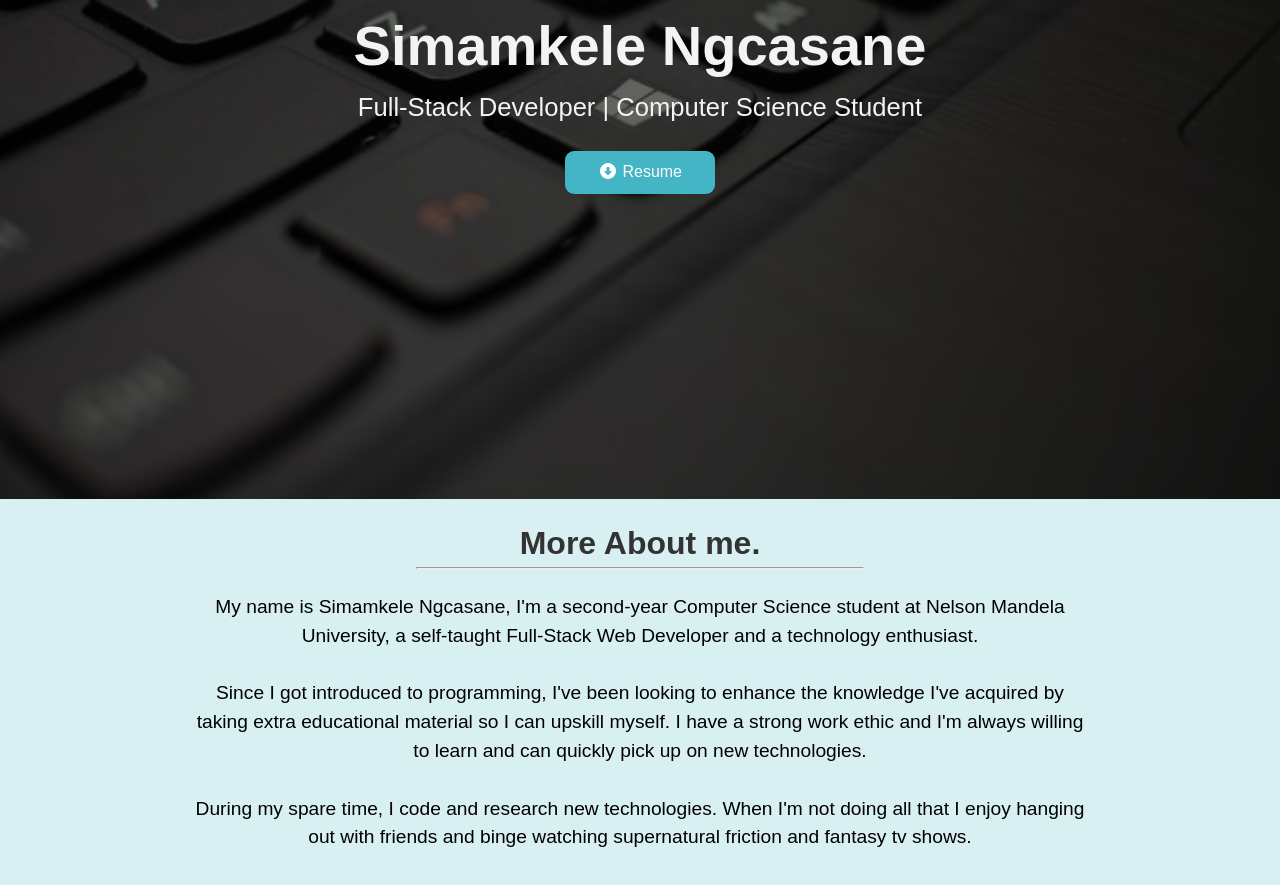
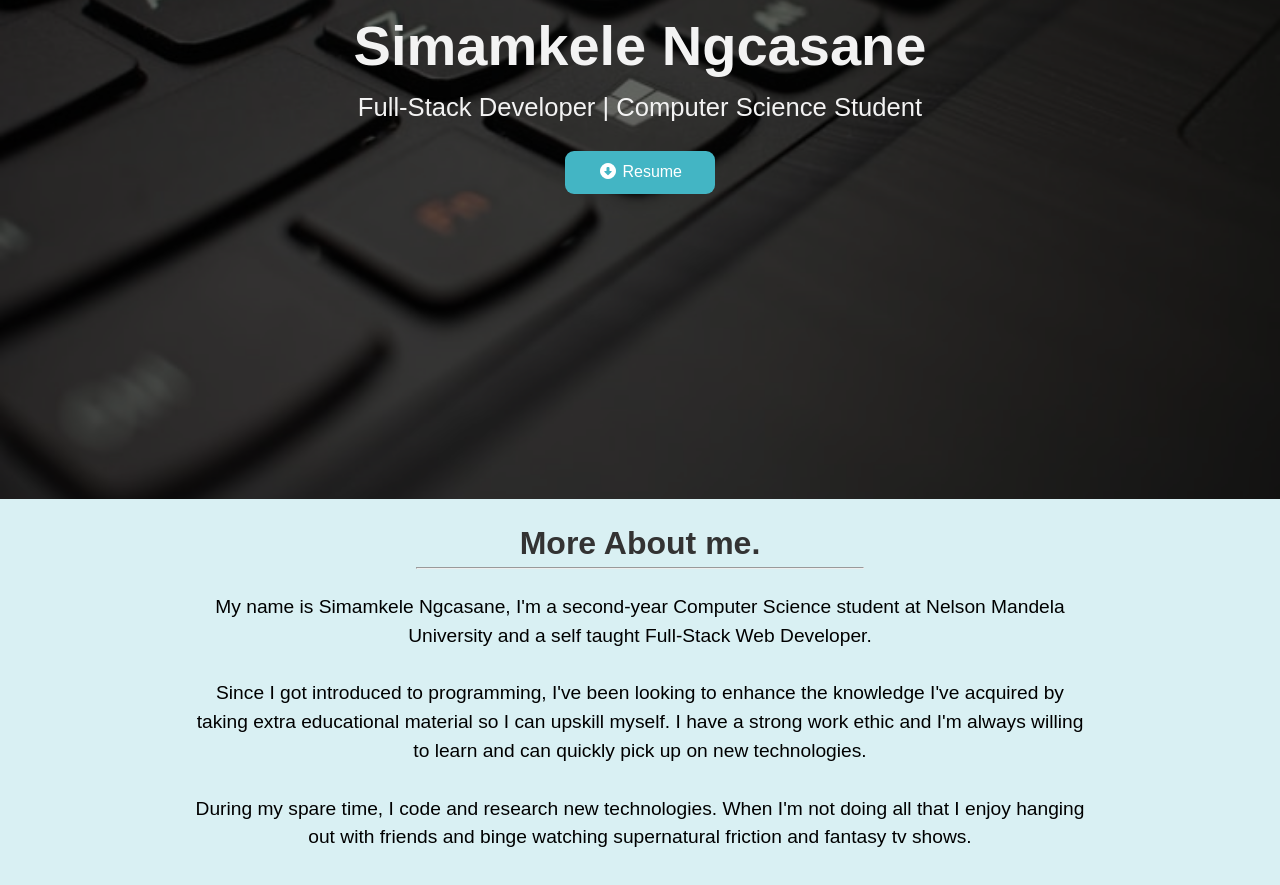
Before and after one commit to Shmurds28/shmurds28.github.io, a plain HTML site: page index.html in a window 1280 px wide. Shown: the part 301-1186 px from the top of the page. Drawn offline with nearby package versions, Linux system fonts and the light colour scheme.

Commit message:
Initial Commit

```diff
--- a/index.html
+++ b/index.html
@@ -47,8 +47,8 @@
       <br />
       <p>
         My name is Simamkele Ngcasane, I'm a second-year Computer Science
-        student at Nelson Mandela University, a self-taught Full-Stack Web
-        Developer and a technology enthusiast.
+        student at Nelson Mandela University and a self taught Full-Stack Web
+        Developer.
         <br />
         <br />
         Since I got introduced to programming, I've been looking to enhance the
```
